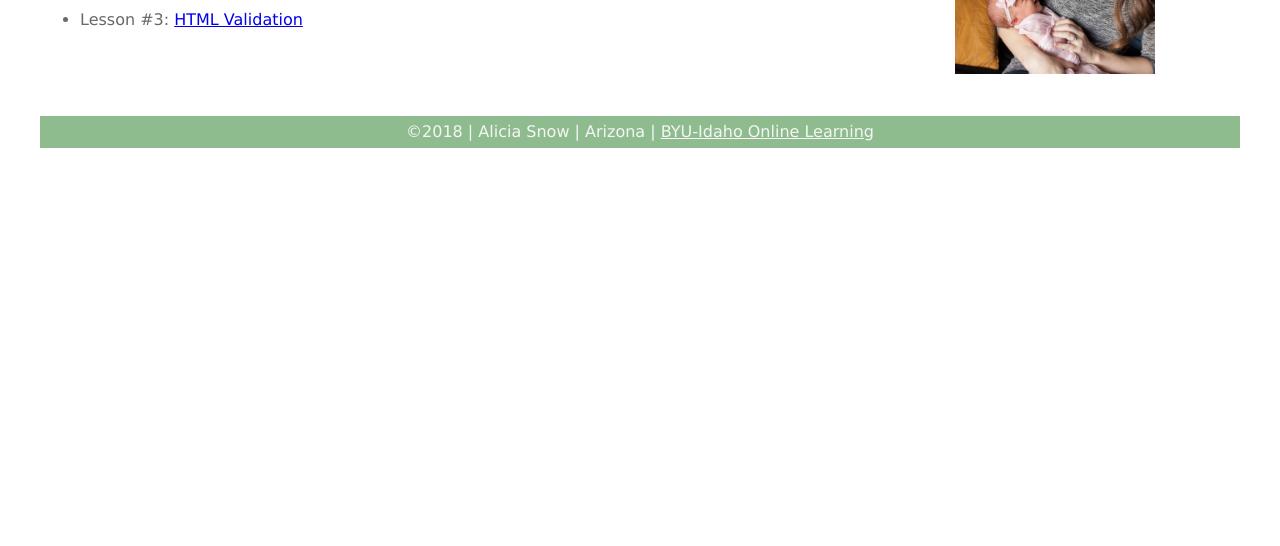
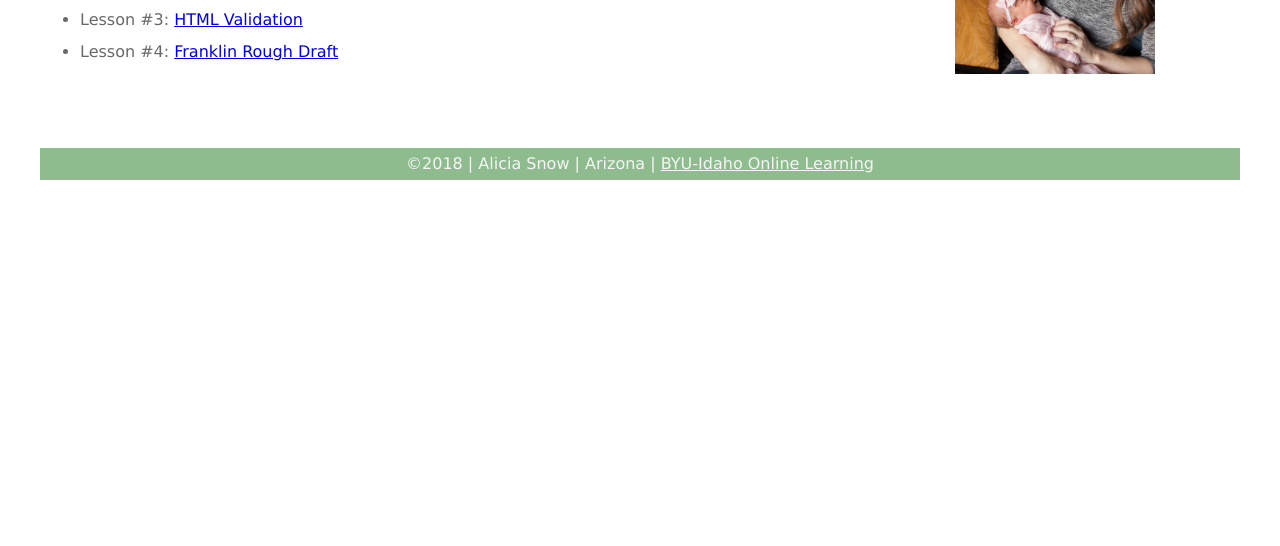
Before and after one commit to aliciareneesnow/aliciareneesnow.github.io, a plain HTML site: page index.html in a window 1280 px wide. Shown: the part 254-800 px from the top of the page. Drawn offline with Linux system fonts and the light colour scheme.

Commit message:
Added assignment link to homepage.

```diff
--- a/index.html
+++ b/index.html
@@ -18,6 +18,7 @@
                 <ul>
                     <li>Lesson #2: <a href="https://aliciareneesnow.github.io/basicpage">Basic Webpage</a></li>
                     <li>Lesson #3: <a href="assignments/lesson-3/fixedhtml.html">HTML Validation</a></li>
+                    <li>Lesson #4: <a href="assignments/lesson-4/franklin-4.html">Franklin Rough Draft</a></li>
                 </ul>
         </main>
         <footer>
```
